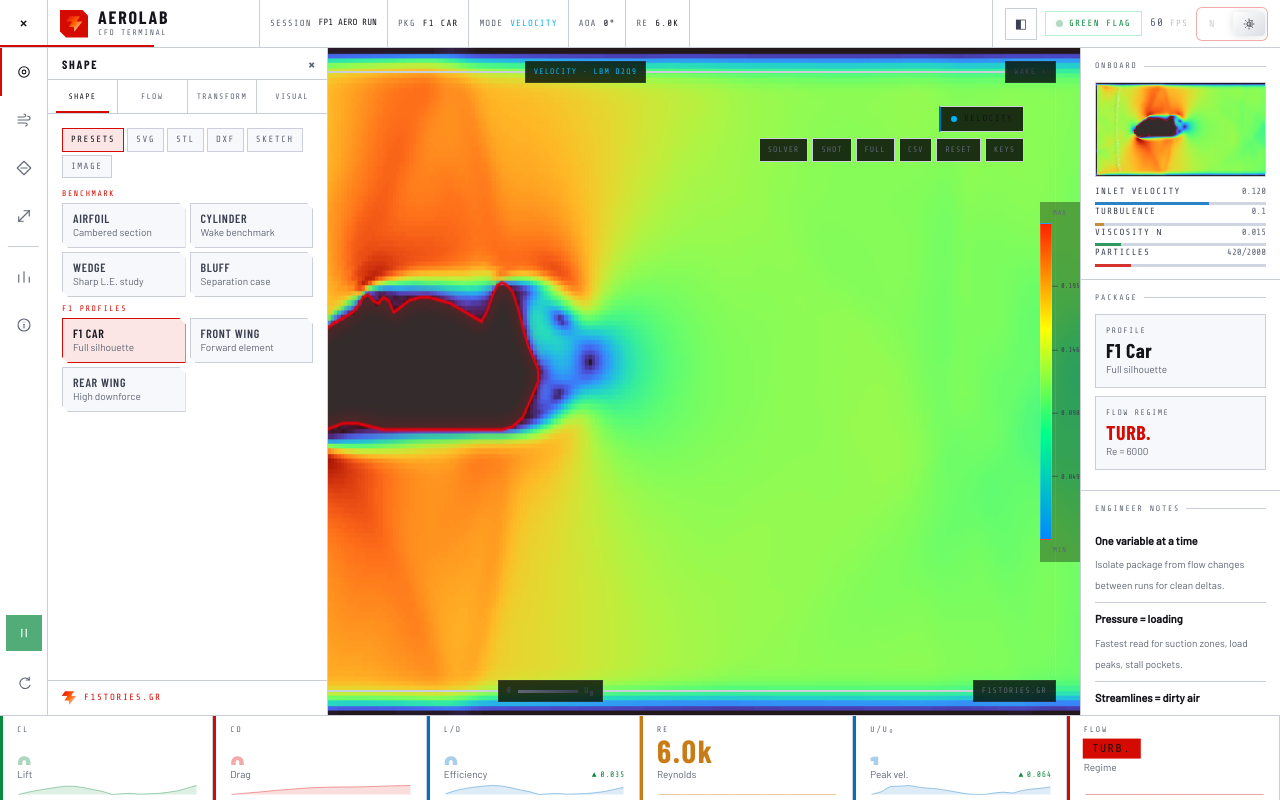
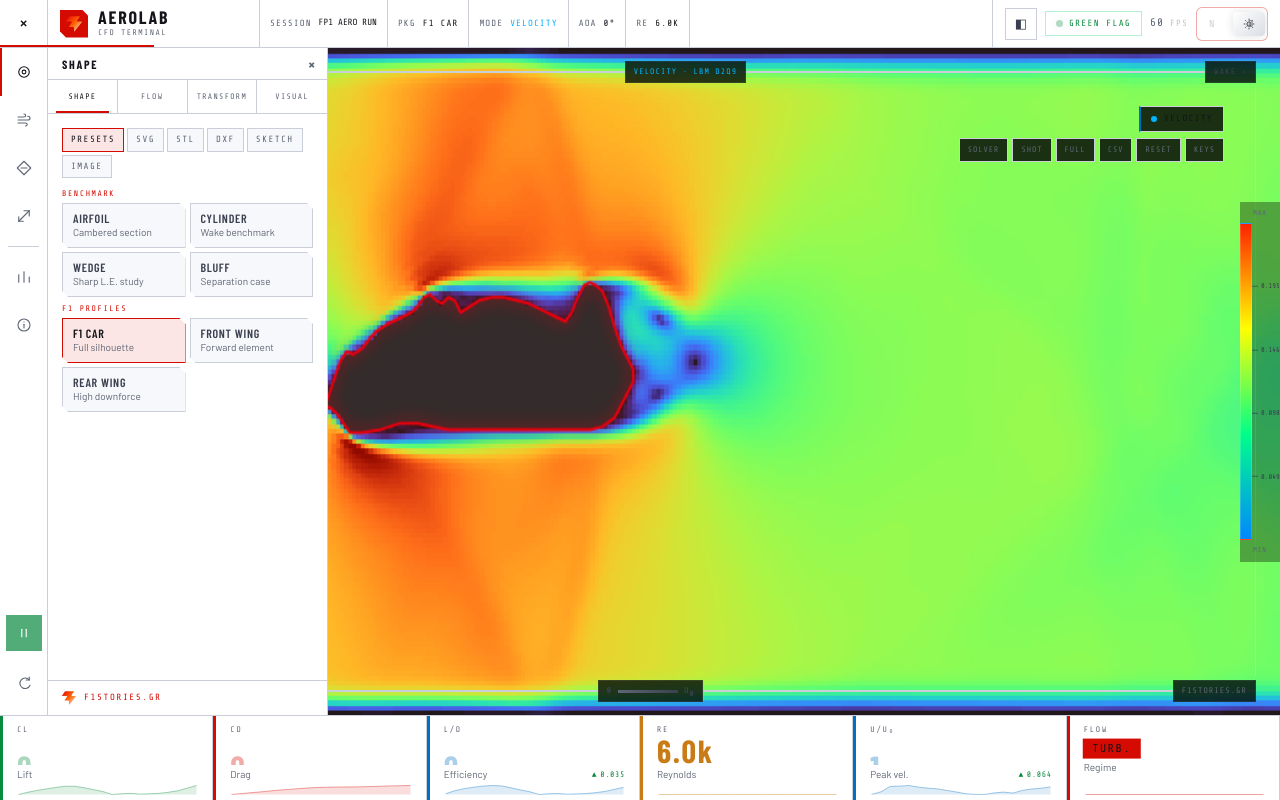
Before and after one commit to georgiosbalatzis/aerotunnel, a React (Vite) app: page / in a window 1280 px wide. Built offline with nearby package versions, Linux system fonts and the light colour scheme; a web font is replaced by a local one.

Commit message:
Implement phase 8 live metrics column

```diff
--- a/src/CFDLab.jsx
+++ b/src/CFDLab.jsx
@@ -6,6 +6,7 @@
 import CommandBar from "./components/CommandBar";
 import ControlPanel from "./components/ControlPanel";
 import IconRail from "./components/IconRail";
+import LiveMetricsColumn from "./components/LiveMetricsColumn";
 import MetricCard from "./components/MetricCard";
 import { CONTROL_SECTIONS } from "./components/iconRailConfig";
 import "./cfdlab.css";
@@ -44,6 +45,10 @@
   return value.toFixed(3);
 }
 
+function isWideMetricsViewport() {
+  return typeof window !== "undefined" && window.innerWidth >= 1440;
+}
+
 /* ── Hooks ── */
 function useHistory(maxLen = 1000) {
   const buf = useRef([]);
@@ -53,20 +58,6 @@
   }, [maxLen]);
   const clear = useCallback(() => { buf.current = []; }, []);
   return [buf, push, clear];
-}
-
-/* ── Signal bar ── */
-function SigRow({ label, note, value, tone }) {
-  const clamped = Math.max(0, Math.min(1, value));
-  return (
-    <div className="signal-row" style={{ "--tone": tone, "--fill": `${Math.max(4, clamped * 100)}%` }}>
-      <div className="signal-copy">
-        <span className="signal-label">{label}</span>
-        <span className="signal-note">{note}</span>
-      </div>
-      <div className="signal-track"><span className="signal-fill" /></div>
-    </div>
-  );
 }
 
 /* ═══════════════════════════════════════
@@ -117,7 +108,7 @@
   const [sessionName, setSessionName] = useState("FP1 AERO RUN");
   const [panelOpen, setPanelOpen] = useState(!IS_MOBILE);
   const [activeSection, setActiveSection] = useState("shape");
-  const [metricsOpen, setMetricsOpen] = useState(!IS_MOBILE);
+  const [metricsOpen, setMetricsOpen] = useState(() => isWideMetricsViewport());
 
   /* ── Consolidated params ref ── */
   const P = useRef({
@@ -167,6 +158,23 @@
     const frame = requestAnimationFrame(() => setHasRun(true));
     return () => cancelAnimationFrame(frame);
   }, [running, hasRun]);
+
+  useEffect(() => {
+    if (typeof window === "undefined" || !window.matchMedia) return;
+
+    const query = window.matchMedia("(min-width: 1440px)");
+    const handleChange = event => {
+      if (event.matches) setMetricsOpen(true);
+    };
+
+    if (query.addEventListener) {
+      query.addEventListener("change", handleChange);
+      return () => query.removeEventListener("change", handleChange);
+    }
+
+    query.addListener(handleChange);
+    return () => query.removeListener(handleChange);
+  }, []);
 
   useEffect(() => {
     const canvas = waveRef.current;
@@ -247,6 +255,14 @@
     const s = new LBM(COLS, ROWS); s.setNu(0.015); solverRef.current = s;
   }, [clearHist]);
 
+  const toggleShortcutHelp = useCallback(() => {
+    setShowKeys(open => {
+      const nextOpen = !open;
+      if (nextOpen) setMetricsOpen(true);
+      return nextOpen;
+    });
+  }, []);
+
   useEffect(() => {
     const h = e => {
       if (e.target.tagName === "INPUT" || e.target.tagName === "TEXTAREA") return;
@@ -261,12 +277,12 @@
         case "KeyF": toggleFS(); break;
         case "KeyS": if (!e.ctrlKey && !e.metaKey) snap(); break;
         case "KeyZ": if (!e.ctrlKey && !e.metaKey) undoShape(); break;
-        case "Slash": e.preventDefault(); setShowKeys(k => !k); break;
+        case "Slash": e.preventDefault(); toggleShortcutHelp(); break;
       }
     };
     window.addEventListener("keydown", h);
     return () => window.removeEventListener("keydown", h);
-  }, [resetSolver, toggleFS, snap, undoShape]);
+  }, [resetSolver, toggleFS, snap, undoShape, toggleShortcutHelp]);
 
   const fpsF = useRef(0), fpsT = useRef(0);
 
@@ -547,16 +563,6 @@
           {view==="tunnel" && (
               <>
                 <section className="canvas-area" aria-label="Simulation canvas area">
-                  {showKeys && !IS_MOBILE && (
-                    <div className="shortcut-overlay">
-                      <div className="shortcut-grid">
-                      {SHORTCUTS.map(([k,d]) => (
-                        <div className="shortcut-item" key={k}><kbd>{k}</kbd><span>{d}</span></div>
-                      ))}
-                    </div>
-                    </div>
-                  )}
-
                   <div className={`canvas-wrapper ${running ? "is-live" : ""}`}>
                     <canvas ref={canvasRef} width={SIM_W} height={SIM_H} className="stage-canvas"
                       style={{display:is3D?"none":"block",position:"absolute",inset:0,width:"100%",height:"100%",objectFit:"fill"}} />
@@ -602,7 +608,7 @@
                           <button className="hud-tool-btn" onClick={exportCSV} disabled={!histSnap.length}>CSV</button>
                           {prevPoly && <button className="hud-tool-btn" onClick={undoShape} title="Undo shape [Z]">UNDO</button>}
                           <button className="hud-tool-btn" onClick={resetAll}>RESET</button>
-                          <button className="hud-tool-btn" onClick={() => setShowKeys(k => !k)} title="[/]">KEYS</button>
+                          <button className="hud-tool-btn" onClick={toggleShortcutHelp} title="[/]">KEYS</button>
                         </div>
                       )}
                       <div className="hud-mode-indicator" style={{"--tone":currentMode.tone}}>
@@ -635,43 +641,20 @@
               </section>
 
               {!IS_MOBILE && (
-                <aside className={`live-metrics-col ${metricsOpen?"is-open":""}`}>
-                  <div className="live-section">
-                    <div className="live-section__title">ONBOARD</div>
-                    <canvas ref={miniRef} width={200} height={110} className="mini-canvas" />
-                    <div style={{marginTop:8}}>
-                      {[
-                        {label:"Inlet velocity",note:`${vel.toFixed(3)}`,value:vel/.18,tone:"var(--f1-blue)"},
-                        {label:"Turbulence",note:`${turb.toFixed(1)}`,value:turb/3,tone:"var(--f1-amber)"},
-                        {label:"Viscosity ν",note:`${nu.toFixed(3)}`,value:nu/.1,tone:"var(--f1-green)"},
-                        {label:"Particles",note:`${pCount}/${MAX_PARTICLES}`,value:pCount/MAX_PARTICLES,tone:"var(--f1-red)"},
-                      ].map(s => <SigRow key={s.label} {...s} />)}
-                    </div>
-                  </div>
-                  <div className="live-section">
-                    <div className="live-section__title">PACKAGE</div>
-                    <div className="tele-highlight">
-                      <div className="tele-highlight__key">Profile</div>
-                      <div className="tele-highlight__val">{currentPreset?.label||"CUSTOM"}</div>
-                      <div className="tele-highlight__note">{currentPreset?.desc||"Imported / sketched"}</div>
-                    </div>
-                    <div className="tele-highlight">
-                      <div className="tele-highlight__key">Flow Regime</div>
-                      <div className="tele-highlight__val" style={{color:hasRun?regime.col:"var(--f1-dim)"}}>{hasRun?regime.label:"—"}</div>
-                      <div className="tele-highlight__note">Re = {hasRun?stats.re||"—":"—"}</div>
-                    </div>
-                  </div>
-                  <div className="live-section">
-                    <div className="live-section__title">ENGINEER NOTES</div>
-                    {[
-                      {title:"One variable at a time",body:"Isolate package from flow changes between runs for clean deltas."},
-                      {title:"Pressure = loading",body:"Fastest read for suction zones, load peaks, stall pockets."},
-                      {title:"Streamlines = dirty air",body:"Trail bundles show wake length, recirculation, reattachment."},
-                    ].map(r => (
-                      <div className="ref-item" key={r.title}><strong>{r.title}</strong><span>{r.body}</span></div>
-                    ))}
-                  </div>
-                </aside>
+                <LiveMetricsColumn
+                  isOpen={metricsOpen}
+                  miniRef={miniRef}
+                  vel={vel}
+                  turb={turb}
+                  nu={nu}
+                  pCount={pCount}
+                  maxParticles={MAX_PARTICLES}
+                  currentPreset={currentPreset}
+                  hasRun={hasRun}
+                  stats={stats}
+                  showKeys={showKeys}
+                  shortcuts={SHORTCUTS}
+                />
               )}
             </>
           )}
--- a/src/cfdlab.css
+++ b/src/cfdlab.css
@@ -78,6 +78,11 @@
 }
 .command-menu-button:hover,
 .command-icon-button:hover { color: var(--f1-white); background: rgba(255,255,255,.04); }
+.command-icon-button.is-active {
+  color: var(--f1-white);
+  border-color: var(--f1-red);
+  background: var(--f1-red-dim);
+}
 
 .brand-logo-mark {
   width: 28px; height: 28px; display: grid; place-items: center; margin-left: 12px;
@@ -442,38 +447,50 @@
 /* ── SIGNALS ── */
 .signal-row { display: grid; gap: 4px; }
 .signal-copy { display: flex; align-items: center; justify-content: space-between; }
-.signal-label { font-family: var(--font-mono); font-size: 9px; letter-spacing: .14em; text-transform: uppercase; color: var(--f1-silver); }
-.signal-note { font-family: var(--font-mono); font-size: 9px; color: var(--f1-dim); }
-.signal-track { position: relative; height: 3px; background: var(--f1-ghost); }
+.signal-label { font-family: var(--font-mono); font-size: 8px; letter-spacing: 0; text-transform: uppercase; color: var(--f1-silver); }
+.signal-note { min-width: 54px; font-family: var(--font-mono); font-size: 9px; color: var(--f1-dim); text-align: right; }
+.signal-track { position: relative; height: 4px; background: var(--f1-ghost); }
 .signal-fill { position: absolute; inset: 0 auto 0 0; width: var(--fill, 0%); background: var(--tone, var(--f1-red)); opacity: .8; transition: width .5s ease; }
 
 /* ── LIVE METRICS COLUMN ── */
 .live-metrics-col {
   width: 200px; flex-shrink: 0; margin-right: -200px; transform: translateX(200px);
-  background: var(--f1-raised); border-left: 1px solid var(--f1-edge);
+  background: var(--f1-carbon); border-left: 1px solid var(--f1-border);
   display: flex; flex-direction: column; overflow-y: auto;
   transition: transform .2s ease-out, margin-right .2s ease-out;
 }
 .live-metrics-col.is-open { margin-right: 0; transform: translateX(0); }
-.live-section { border-bottom: 1px solid var(--f1-edge); padding: 12px 14px; }
-.live-section__title { font-family: var(--font-mono); font-size: 8px; letter-spacing: .22em; text-transform: uppercase; color: var(--f1-dim); margin-bottom: 10px; display: flex; align-items: center; gap: 6px; }
+.live-section { border-bottom: 1px solid var(--f1-border); padding: 12px 14px; }
+.live-section__title { font-family: var(--font-mono); font-size: 8px; letter-spacing: 0; text-transform: uppercase; color: var(--f1-dim); margin-bottom: 10px; display: flex; align-items: center; gap: 6px; }
 .live-section__title::after { content: ''; flex: 1; height: 1px; background: var(--f1-border); }
 .mini-canvas { display: block; width: 100%; border: 1px solid var(--f1-border); background: #000; }
-.tele-highlight { padding: 10px; background: var(--f1-slate); border: 1px solid var(--f1-border); margin-bottom: 8px; }
-.tele-highlight__key { font-family: var(--font-mono); font-size: 8px; letter-spacing: .18em; text-transform: uppercase; color: var(--f1-dim); }
-.tele-highlight__val { font-family: var(--font-display); font-size: 20px; font-weight: 700; color: var(--f1-white); line-height: 1; margin: 3px 0 2px; letter-spacing: .03em; }
-.tele-highlight__note { font-size: 10px; color: var(--f1-dim); }
-.ref-item { padding: 8px 0; border-bottom: 1px solid var(--f1-border); }
+.live-signals { display: grid; gap: 8px; margin-top: 8px; }
+.live-package-card {
+  padding: 10px;
+  background: var(--f1-slate);
+  border: 1px solid var(--f1-border);
+}
+.live-package-card__name {
+  font-family: var(--font-display);
+  font-size: 18px;
+  font-weight: 700;
+  color: var(--f1-white);
+  letter-spacing: 0;
+  line-height: 1;
+  text-transform: uppercase;
+}
+.live-package-card__desc { margin-top: 5px; font-size: 10px; color: var(--f1-dim); line-height: 1.35; }
+.live-cl-card { display: grid; gap: 2px; padding: 10px 0 0; }
+.live-cl-card__key { font-family: var(--font-mono); font-size: 8px; letter-spacing: 0; text-transform: uppercase; color: var(--f1-dim); }
+.live-cl-card__value { font-family: var(--font-display); font-size: 28px; font-weight: 800; line-height: 1; letter-spacing: 0; color: var(--f1-green); }
+.live-reference-table { display: grid; }
+.ref-item { padding: 8px 6px; border-bottom: 1px solid var(--f1-border); }
+.live-reference-table .ref-item:nth-child(odd) { background: rgba(255,255,255,0.02); }
 .ref-item:last-child { border-bottom: none; }
 .ref-item strong { display: block; font-size: 11px; font-weight: 600; margin-bottom: 3px; color: var(--f1-white); }
 .ref-item span { font-size: 10px; color: var(--f1-dim); line-height: 1.4; }
+.live-shortcut-grid { grid-template-columns: 1fr; gap: 6px; padding: 0; }
 
-/* ── SHORTCUT OVERLAY ── FIX: floating instead of inline */
-.shortcut-overlay {
-  position: absolute; top: 44px; left: 0; right: 0; z-index: 20;
-  background: var(--f1-carbon); border-bottom: 1px solid var(--f1-border);
-  box-shadow: 0 8px 32px rgba(0,0,0,.5);
-}
 .shortcut-grid { display: grid; grid-template-columns: repeat(auto-fill, minmax(160px, 1fr)); gap: 6px; padding: 12px; }
 .shortcut-item { display: flex; align-items: center; gap: 8px; padding: 7px 10px; background: var(--f1-slate); border: 1px solid var(--f1-border); }
 .shortcut-item kbd { min-width: 2.2rem; padding: 3px 6px; border: 1px solid var(--f1-border-hi); background: var(--f1-carbon); color: var(--f1-white); font-family: var(--font-mono); font-size: 9px; letter-spacing: .1em; text-align: center; }
--- /dev/null
+++ b/src/components/LiveMetricsColumn.jsx
@@ -0,0 +1,95 @@
+const REFERENCE_PROFILES = [
+  { title: "NACA 0012", body: "CL 0.00-1.20 / CD 0.006-0.020" },
+  { title: "NACA 2412", body: "CL 0.30-1.60 / CD 0.006-0.020" },
+  { title: "F1 rear wing", body: "CL 2.50+ / CD 0.80-1.20" },
+  { title: "Flat plate", body: "CL 0.00-1.00 / CD 0.02-1.28" },
+];
+
+function SigRow({ label, note, value, tone }) {
+  const clamped = Math.max(0, Math.min(1, value));
+
+  return (
+    <div className="signal-row" style={{ "--tone": tone, "--fill": `${Math.max(4, clamped * 100)}%` }}>
+      <div className="signal-copy">
+        <span className="signal-label">{label}</span>
+        <span className="signal-note">{note}</span>
+      </div>
+      <div className="signal-track"><span className="signal-fill" /></div>
+    </div>
+  );
+}
+
+export default function LiveMetricsColumn({
+  isOpen,
+  miniRef,
+  vel,
+  turb,
+  nu,
+  pCount,
+  maxParticles,
+  currentPreset,
+  hasRun,
+  stats,
+  showKeys,
+  shortcuts,
+}) {
+  const signals = [
+    { label: "Velocity", note: vel.toFixed(3), value: vel / 0.18, tone: "var(--f1-blue)" },
+    { label: "Turbulence", note: turb.toFixed(1), value: turb / 3, tone: "var(--f1-amber)" },
+    { label: "Viscosity", note: nu.toFixed(3), value: nu / 0.1, tone: "var(--f1-green)" },
+    { label: "Particles", note: `${pCount}/${maxParticles}`, value: pCount / maxParticles, tone: "var(--f1-red)" },
+  ];
+  const currentCl = hasRun && Number.isFinite(stats.cl) ? stats.cl.toFixed(3) : "-";
+  const profileName = currentPreset?.label || "CUSTOM";
+  const profileDescription = currentPreset?.desc || "Imported or sketched package";
+
+  return (
+    <aside className={`live-metrics-col ${isOpen ? "is-open" : ""}`} aria-label="Live metrics column">
+      <div className="live-section">
+        <div className="live-section__title">ONBOARD</div>
+        <canvas ref={miniRef} width={200} height={110} className="mini-canvas" />
+        <div className="live-signals">
+          {signals.map(signal => <SigRow key={signal.label} {...signal} />)}
+        </div>
+      </div>
+
+      <div className="live-section">
+        <div className="live-section__title">ACTIVE PACKAGE</div>
+        <div className="live-package-card">
+          <div className="live-package-card__name">{profileName}</div>
+          <div className="live-package-card__desc">{profileDescription}</div>
+        </div>
+        <div className="live-cl-card">
+          <div className="live-cl-card__key">Current CL</div>
+          <div className="live-cl-card__value">{currentCl}</div>
+        </div>
+      </div>
+
+      <div className="live-section">
+        <div className="live-section__title">REFERENCE TABLE</div>
+        <div className="live-reference-table">
+          {REFERENCE_PROFILES.map(profile => (
+            <div className="ref-item" key={profile.title}>
+              <strong>{profile.title}</strong>
+              <span>{profile.body}</span>
+            </div>
+          ))}
+        </div>
+      </div>
+
+      {showKeys && (
+        <div className="live-section">
+          <div className="live-section__title">SHORTCUTS</div>
+          <div className="shortcut-grid live-shortcut-grid">
+            {shortcuts.map(([key, description]) => (
+              <div className="shortcut-item" key={key}>
+                <kbd>{key}</kbd>
+                <span>{description}</span>
+              </div>
+            ))}
+          </div>
+        </div>
+      )}
+    </aside>
+  );
+}
```
